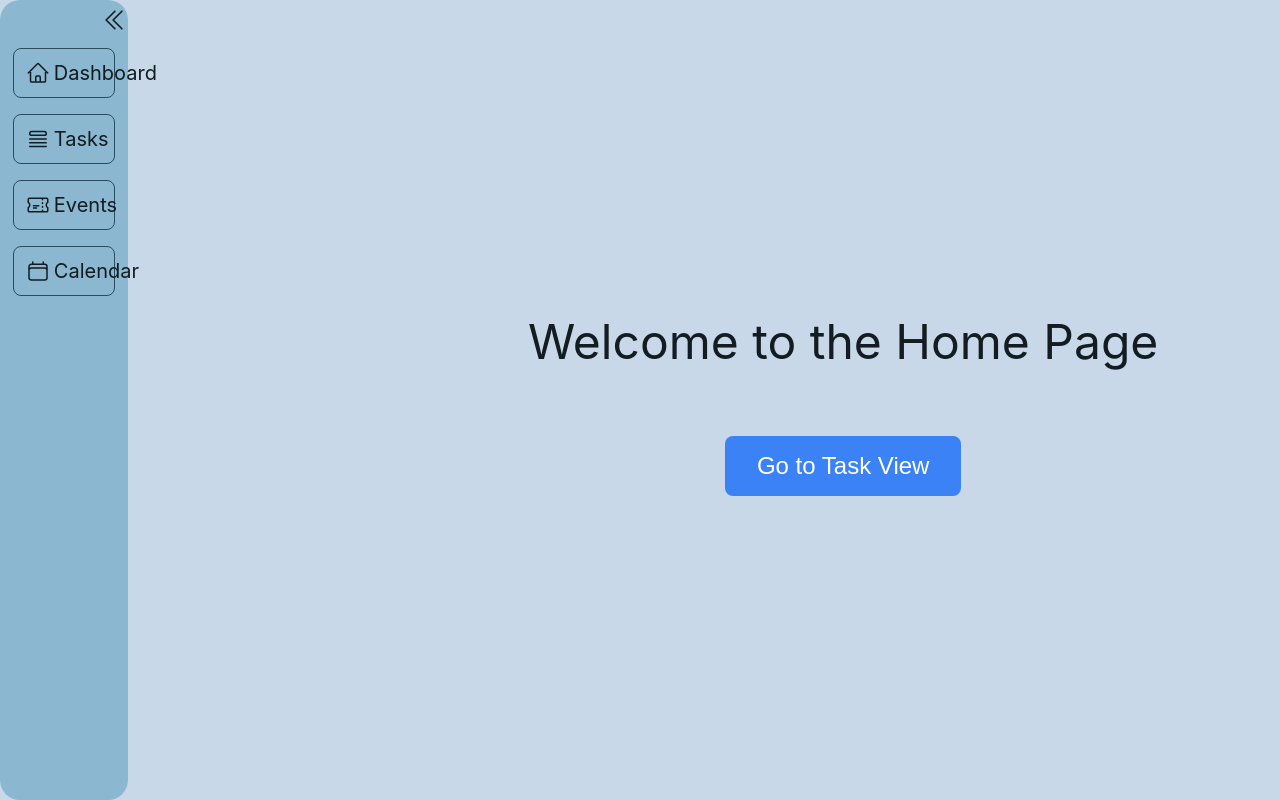
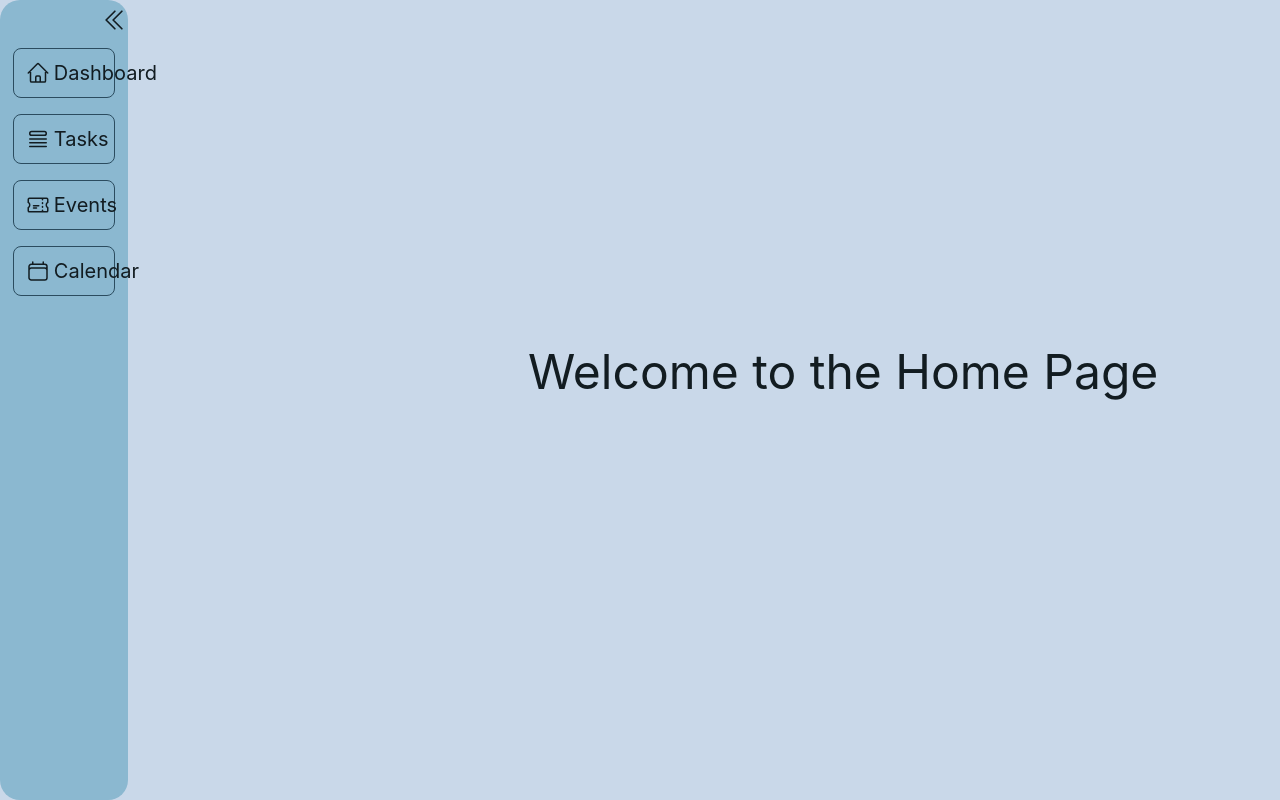
Before and after one commit to K7theCompSciMan/taskermind, a Vue app: page / in a window 1280 px wide. Built offline with nearby package versions, Linux system fonts and the light colour scheme; the HTML template or start-up script is replaced by a standard one.

Commit message:
Update HomeView.vue

```diff
--- a/src/views/HomeView.vue
+++ b/src/views/HomeView.vue
@@ -2,7 +2,6 @@
   <div class="home-wrapper">
     <div class="home-container">
       <h1 class="home-title">Welcome to the Home Page</h1>
-      <button class="big-button" @click="goToTaskView">Go to Task View</button>
     </div>
   </div>
 </template>
```
